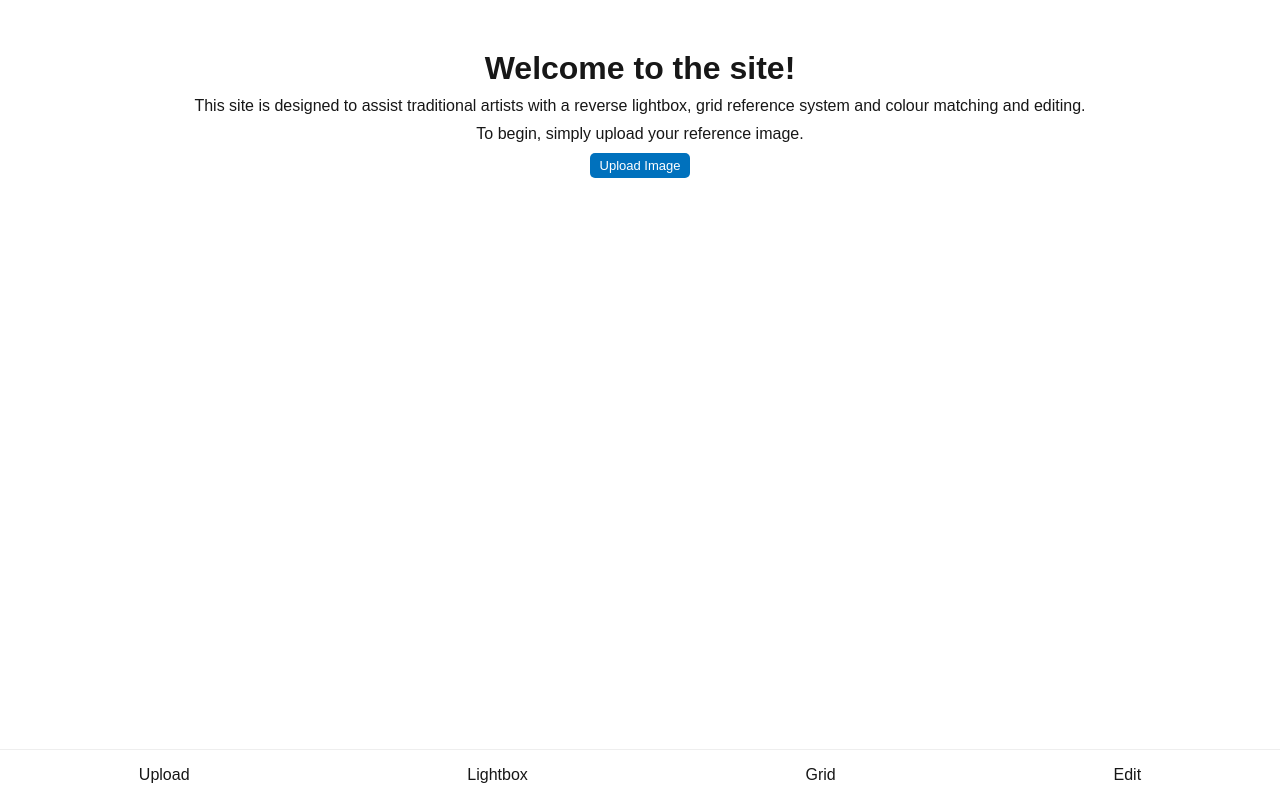
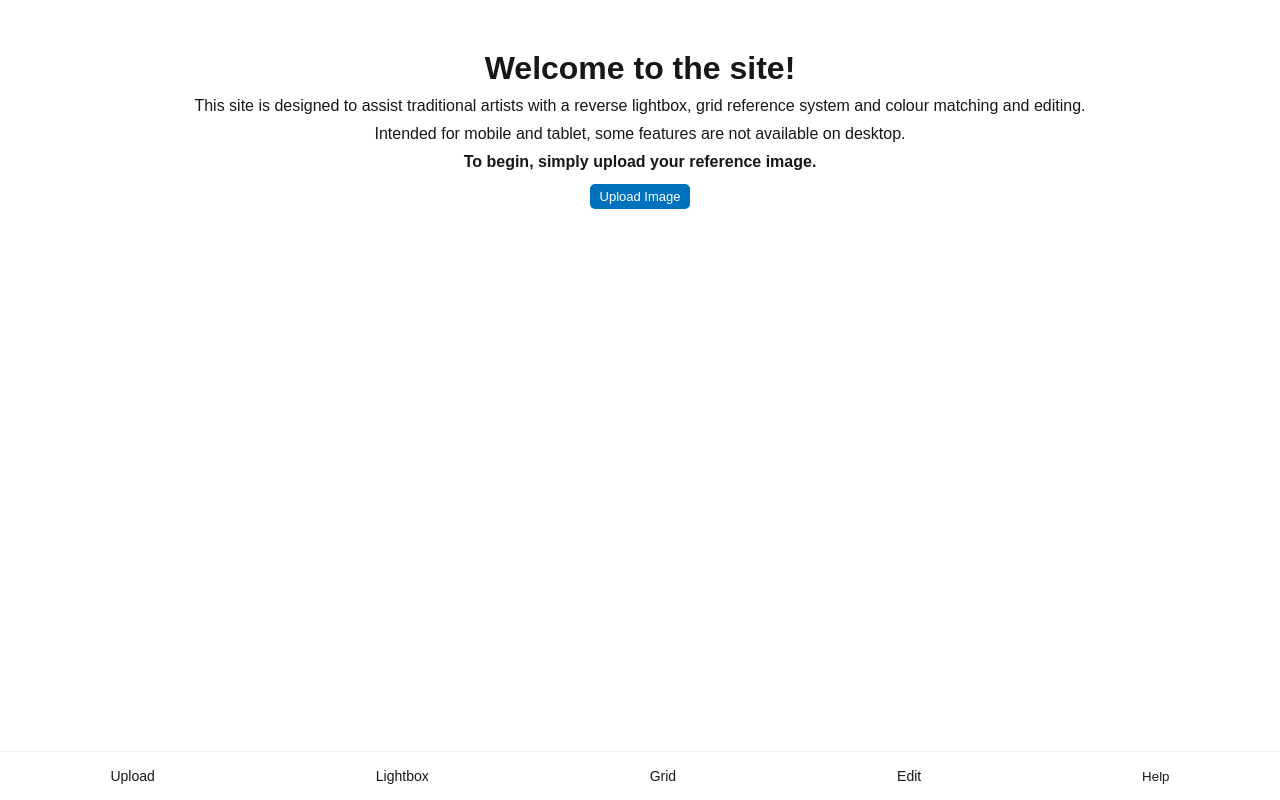
Before and after one commit to pretzeloverdose/eyeblobsWeb, a Next.js app: page / in a window 1280 px wide. Built offline with nearby package versions, Linux system fonts and the light colour scheme.

Commit message:
help tips

```diff
--- a/package.json
+++ b/package.json
@@ -10,6 +10,7 @@
     "export": "next export"
   },
   "dependencies": {
+    "dompurify": "^3.2.6",
     "next": "15.3.4",
     "react": "^19.0.0",
     "react-color": "^2.19.3",
--- a/src/app/globals.css
+++ b/src/app/globals.css
@@ -26,6 +26,7 @@ body {
 a {
   color: inherit;
   text-decoration: none;
+  font-size: 14px;
 }
 
 .Crop-Controls {
@@ -35,6 +36,12 @@ a {
 }
 .ReactCrop {
   max-height: 400px;
+}
+
+.cropSection {
+  align-items: center;
+  justify-content: center;
+  display: flex;
 }
 
 .react-transform-wrapper {
@@ -54,15 +61,23 @@ a {
   align-self: center;
 }
 
-.editButton {
+button {
   margin-top: 0.2rem;
   padding: 0.5rem 1rem;
-  width: 100%;
   background: #0071bd;
   color: white;
   border: none;
   border-radius: 4px;
   cursor: pointer;
+}
+.editButton {
+  width: 100%;
+}
+.linkButton {
+  background: none;
+  color: #171717;
+  margin: 0;
+  padding: 0;
 }
 
 .swatchDiv p {
@@ -77,6 +92,14 @@ a {
   margin-bottom: 10px;
 }
 .homePage p {
+  margin-bottom: 10px;
+}
+
+.tipsContent ol {
+  margin: 15px;
+}
+
+.tipsContent ol li {
   margin-bottom: 10px;
 }
 
--- a/src/app/layout.tsx
+++ b/src/app/layout.tsx
@@ -3,6 +3,8 @@ import { Geist, Geist_Mono } from "next/font/google";
 import "./globals.css";
 import Navbar from "../components/Navbar";
 import { ImageProvider } from "../context/ImageContext";
+import { TipsProvider } from '../context/TipsContext';
+import { TipsModal } from '../components/TipsModal';
 
 const geistSans = Geist({
   variable: "--font-geist-sans",
@@ -28,8 +30,11 @@ export default function RootLayout({
     <html lang="en">
       <body className={`${geistSans.variable} ${geistMono.variable}`}>
         <ImageProvider>
-          {children}
-          <Navbar />
+          <TipsProvider>
+            {children}
+            <Navbar />
+            <TipsModal />
+          </TipsProvider>
         </ImageProvider>
       </body>
     </html>
--- a/src/app/page.tsx
+++ b/src/app/page.tsx
@@ -1,5 +1,5 @@
 'use client'
-import React, { useState, useRef } from 'react'
+import React, { useState, useRef, useEffect } from 'react'
 import Head from 'next/head';
 import ReactCrop, {
   centerCrop,
@@ -36,6 +36,7 @@ export default function App() {
   const [imgSrc, setImgSrc] = useState('')
   const [originalImgSrc, setOriginalImgSrc] = useState('')
   const previewCanvasRef = useRef<HTMLCanvasElement>(null)
+  const previewFinishedCanvasRef = useRef<HTMLCanvasElement>(null)
   const imgRef = useRef<HTMLImageElement>(null)
   const originalImgRef = useRef<HTMLImageElement>(null)
   const [crop, setCrop] = useState<Crop>()
@@ -44,6 +45,12 @@ export default function App() {
   const [rotate, setRotate] = useState(0)
   const [aspect, setAspect] = useState<number | undefined>(undefined)
   const fileInputRef = useRef<HTMLInputElement>(null);
+  const [introVisible, setIntroVisible] = useState(true);
+  const [cropTipVisible, setCropTipVisible] = useState(false);
+  const [completedMessage, setCompletedMessage] = useState('');
+  const [showPreview, setShowPreview] = useState(false);
+
+
 
   const handleButtonClick = () => {
     if (fileInputRef.current) {
@@ -58,6 +65,8 @@ export default function App() {
       reader.addEventListener('load', () => {
         setImgSrc(reader.result?.toString() || ''),
           setOriginalImgSrc(reader.result?.toString() || '')
+        setIntroVisible(false);
+        setCropTipVisible(true);
       }
       )
       reader.readAsDataURL(e.target.files[0])
@@ -162,7 +171,8 @@ export default function App() {
                 const base64data = reader.result as string;
                 localStorage.setItem('savedImage', base64data);
                 localStorage.setItem('savedImageOriginal', base64data);
-              alert('Image saved successfully! Navigate to the various pages below to use.');
+                setCompletedMessage("Image saved successfully! Now you can navigate to the Lightbox, Grid and Edit pages below. Click the help link for tips on each page!")
+                setShowPreview(true);
                 resolve(true);
               } catch (error) {
                 console.error('LocalStorage error:', error);
@@ -176,6 +186,7 @@ export default function App() {
           'image/jpeg',
           0.8
         );
+        setCropTipVisible(false);
       });
     } catch (error) {
       console.error('Error in saveImage:', error);
@@ -194,14 +205,79 @@ function isLocalStorageAvailable() {
       return false;
     }
   }
+useEffect(() => {
+  if (
+    !completedCrop ||
+    !previewCanvasRef.current ||
+    !previewFinishedCanvasRef.current ||
+    !imgRef.current
+  ) {
+    return;
+  }
+
+  const image = imgRef.current;
+  const canvas = previewCanvasRef.current;
+  const finalCanvas = previewFinishedCanvasRef.current;
+  const crop = completedCrop;
+
+  const scaleX = image.naturalWidth / image.width;
+  const scaleY = image.naturalHeight / image.height;
+  const ctx = canvas.getContext('2d');
+
+  if (!ctx) return;
+
+  canvas.width = crop.width;
+  canvas.height = crop.height;
+
+  ctx.drawImage(
+    image,
+    crop.x * scaleX,
+    crop.y * scaleY,
+    crop.width * scaleX,
+    crop.height * scaleY,
+    0,
+    0,
+    crop.width,
+    crop.height
+  );
+
+  // ✅ Draw into the finished (visible) canvas
+  const finalCtx = finalCanvas.getContext('2d');
+  if (!finalCtx) return;
+
+  finalCanvas.width = crop.width;
+  finalCanvas.height = crop.height;
+
+  finalCtx.clearRect(0, 0, finalCanvas.width, finalCanvas.height);
+  finalCtx.drawImage(canvas, 0, 0);
+}, [completedCrop]);
+
+
+
+  const intro = () => {
+    return (
+      <>
+        <h1>Welcome to the site!</h1>
+        <p>This site is designed to assist traditional artists with a reverse lightbox, grid reference system and colour matching and editing.</p>
+        <p>Intended for mobile and tablet, some features are not available on desktop.</p>
+        <p><b>To begin, simply upload your reference image.</b></p>
+      </>
+    );
+  }
+
+  const cropTip = () => {
+    return (
+      <>
+        <p style={{ marginTop: 10, marginBottom: 20, textAlign: 'center' }}>Now you can crop your image by dragging over it.</p>
+      </>
+    )
+  }
 
   return (
     <>
       <div className="App homePage">
-      <div className="Crop-Controls" style={{justifyContent: 'center', marginTop: '50px', marginBottom: '50px'}}>
-      <h1>Welcome to the site!</h1>
-      <p>This site is designed to assist traditional artists with a reverse lightbox, grid reference system and colour matching and editing.</p>
-      <p>To begin, simply upload your reference image.</p>
+        <div className="Crop-Controls" style={{ justifyContent: 'center', marginTop: '50px', marginBottom: '50px' }}>
+          {introVisible && intro()}
           <button
             onClick={handleButtonClick}
             style={{
@@ -224,6 +300,7 @@ function isLocalStorageAvailable() {
             style={{ display: 'none' }}
           />
         </div>
+        {cropTipVisible && cropTip()}
         {!!imgSrc && (
           <div className="cropSection">
             <ReactCrop
@@ -258,6 +335,9 @@ function isLocalStorageAvailable() {
                     cursor: 'pointer',
                     fontSize: '13px'
                   }} onClick={saveImage}>Save Image</button>
+                {completedMessage &&
+                  <p style={{ marginTop: 15 }}>{completedMessage}</p>
+                }
               </div>
               <canvas
                 ref={previewCanvasRef}
@@ -266,10 +346,24 @@ function isLocalStorageAvailable() {
                   objectFit: 'contain',
                   width: completedCrop.width,
                   height: completedCrop.height,
-                visibility: 'hidden'
+                  visibility: 'hidden',
+                  display: 'none'
                 }}
               />
             </div>
+            {completedCrop && (
+              <div style={{ position: 'relative', top: 0,  marginTop: '20px', textAlign: 'center' }}>
+                <canvas
+                  ref={previewFinishedCanvasRef}
+                  style={{
+                    objectFit: 'contain',
+                    width: completedCrop.width,
+                    height: completedCrop.height,
+                    maxWidth: '100%' // Ensure it doesn't overflow on small screens
+                  }}
+                />
+              </div>
+            )}
           </>
         }
       </div>
--- a/src/components/Navbar.tsx
+++ b/src/components/Navbar.tsx
@@ -1,5 +1,7 @@
-import Link from "next/link";
-import styles from "./Navbar.module.css";
+// components/Navbar.tsx
+import Link from 'next/link';
+import styles from './Navbar.module.css';
+import { TipsLink } from './TipsLink';
 
 export default function Navbar() {
   return (
@@ -8,6 +10,7 @@ export default function Navbar() {
       <Link href="/page2">Lightbox</Link>
       <Link href="/page4">Grid</Link>
       <Link href="/page3">Edit</Link>
+      <TipsLink />
     </nav>
   );
 }
--- /dev/null
+++ b/src/components/TipsLink.tsx
@@ -0,0 +1,15 @@
+// components/TipsLink.tsx
+'use client';
+
+import { useContext } from 'react';
+import { TipsContext } from '../context/TipsContext';
+
+export function TipsLink() {
+  const { openModal } = useContext(TipsContext);
+
+  return (
+    <button onClick={openModal} className="text-inherit linkButton">
+      Help
+    </button>
+  );
+}
--- /dev/null
+++ b/src/components/TipsModal.tsx
@@ -0,0 +1,56 @@
+// components/TipsModal.tsx
+'use client';
+
+import { useContext } from 'react';
+import { TipsContext } from '../context/TipsContext';
+import DOMPurify from 'dompurify';
+
+export function TipsModal() {
+  const { isModalOpen, closeModal, currentTips } = useContext(TipsContext);
+
+  if (!isModalOpen) return null;
+
+  // Sanitize HTML content
+  const sanitizedTitle = DOMPurify.sanitize(currentTips.title);
+  const sanitizedContent = DOMPurify.sanitize(currentTips.content, {
+  ADD_ATTR: ['target', 'rel'],
+});
+
+  return (
+    <div style={{
+      width: '100vw',
+      height: '100vh',
+      zIndex: 1000,
+      position: 'absolute',
+      top: 0,
+      background: 'rgba(100, 100, 100, 0.5)'
+    }} className="fixed inset-0 bg-black bg-opacity-50 flex items-center justify-center z-50">
+      <div className="bg-white p-6 rounded-lg max-w-md w-full"
+      style={{
+        margin: 30,
+        backgroundColor: '#fff',
+        padding: 20,
+        borderRadius: 10
+      }}>
+        {/* Render title as HTML */}
+        <h3
+          className="text-xl font-bold mb-4"
+          dangerouslySetInnerHTML={{ __html: sanitizedTitle }}
+        />
+
+        {/* Render content as HTML */}
+        <div
+          className="mb-4 tipsContent"
+          dangerouslySetInnerHTML={{ __html: sanitizedContent }}
+        />
+
+        <button
+          onClick={closeModal}
+          className="px-4 py-2 bg-blue-500 text-white rounded hover:bg-blue-600"
+        >
+          Close
+        </button>
+      </div>
+    </div>
+  );
+}
--- /dev/null
+++ b/src/context/TipsContext.tsx
@@ -0,0 +1,74 @@
+// contexts/TipsContext.tsx
+'use client';
+
+import { createContext, useContext, useEffect, useState } from 'react';
+import { usePathname } from 'next/navigation';
+
+type TipsContent = {
+  title: string;
+  content: string;
+};
+
+export const TipsContext = createContext({
+  isModalOpen: false,
+  openModal: () => {},
+  closeModal: () => {},
+  currentTips: { title: '', content: '' } as TipsContent,
+});
+
+export function TipsProvider({ children }: { children: React.ReactNode }) {
+  const [isModalOpen, setIsModalOpen] = useState(false);
+  const pathname = usePathname();
+
+  // Close modal when route changes
+  useEffect(() => {
+    setIsModalOpen(false);
+  }, [pathname]);
+
+  const tipsContentMap: Record<string, TipsContent> = {
+    '/': {
+      title: 'Uploading Tips',
+      content: `<p style="margin-top: 15px; margin-bottom: 15px;">If you encounter error with uploading, try an image of a lower file size and allow the site to access the media locations you want</p>`,
+    },
+    '/page2/': {
+      title: '<h1>Lightbox Tips</h1>',
+      content: `<ol>
+        <li>For best results without distortion, position your device parallel to the surface you are working on <img src="/images/lightboxGraphic.png" style="margin: 3px; display: block;" height="170" width="250" /></li>
+        <li>To use the lighbox while working on the surface, a <a href="https://www.google.com/search?q=gooseneck+device+holder" target="_blank" style="color: #0071bd" rel="noopener noreferrer">gooseneck device holder</a> is highly recommended to keep your device steady and in the right position</li>
+      </ol>`,
+    },
+    '/page3/': {
+      title: '<h1>Edit Tips</h1>',
+      content: `<ol>
+      <li>The colour of the swatch on the left can be changed by tapping any region on the image above or palette below</li>
+      <li>The buttons on the right allow you to edit the image</li>
+      <li>The palette below can be changed by using the drop down menu next to 'Select Palette'
+      </ol>`,
+    },
+    '/page4/': {
+      title: '<h1>Grid Tips</h1>',
+      content: `<ol>
+        <li>You can set the Image width to the width of the area you are working on (21cm for an A4 piece of paper, for example)</li>
+        <li>Grid lines are automatically generated according to the settings, with a limit of 10 across the width</li>
+      </ol>`,
+    },
+  };
+
+  const currentTips = tipsContentMap[pathname] || {
+    title: 'General Tips',
+    content: 'Here are some general tips...' + pathname,
+  };
+
+  return (
+    <TipsContext.Provider
+      value={{
+        isModalOpen,
+        openModal: () => setIsModalOpen(true),
+        closeModal: () => setIsModalOpen(false),
+        currentTips,
+      }}
+    >
+      {children}
+    </TipsContext.Provider>
+  );
+}
--- a/src/hooks/usePersistentGrid.ts
+++ b/src/hooks/usePersistentGrid.ts
@@ -11,8 +11,8 @@ export const usePersistentGrid = (keyPrefix: string = 'grid') => {
   });
 
   const [gridRows, setGridRows] = useState(() => {
-    if (typeof window === 'undefined') return '2';
-    return localStorage.getItem('gridRows') || '2';
+    if (typeof window === 'undefined') return '5';
+    return localStorage.getItem('gridRows') || '5';
   });
 
   const [gridCellWidth, setGridCellWidth] = useState(() => {
```
Also changed, not shown: public/images/lightboxGraphic.png (added), 1 other file (tests, documents, lock files or other folders). Lines whose indentation alone changed are shown as unchanged.
